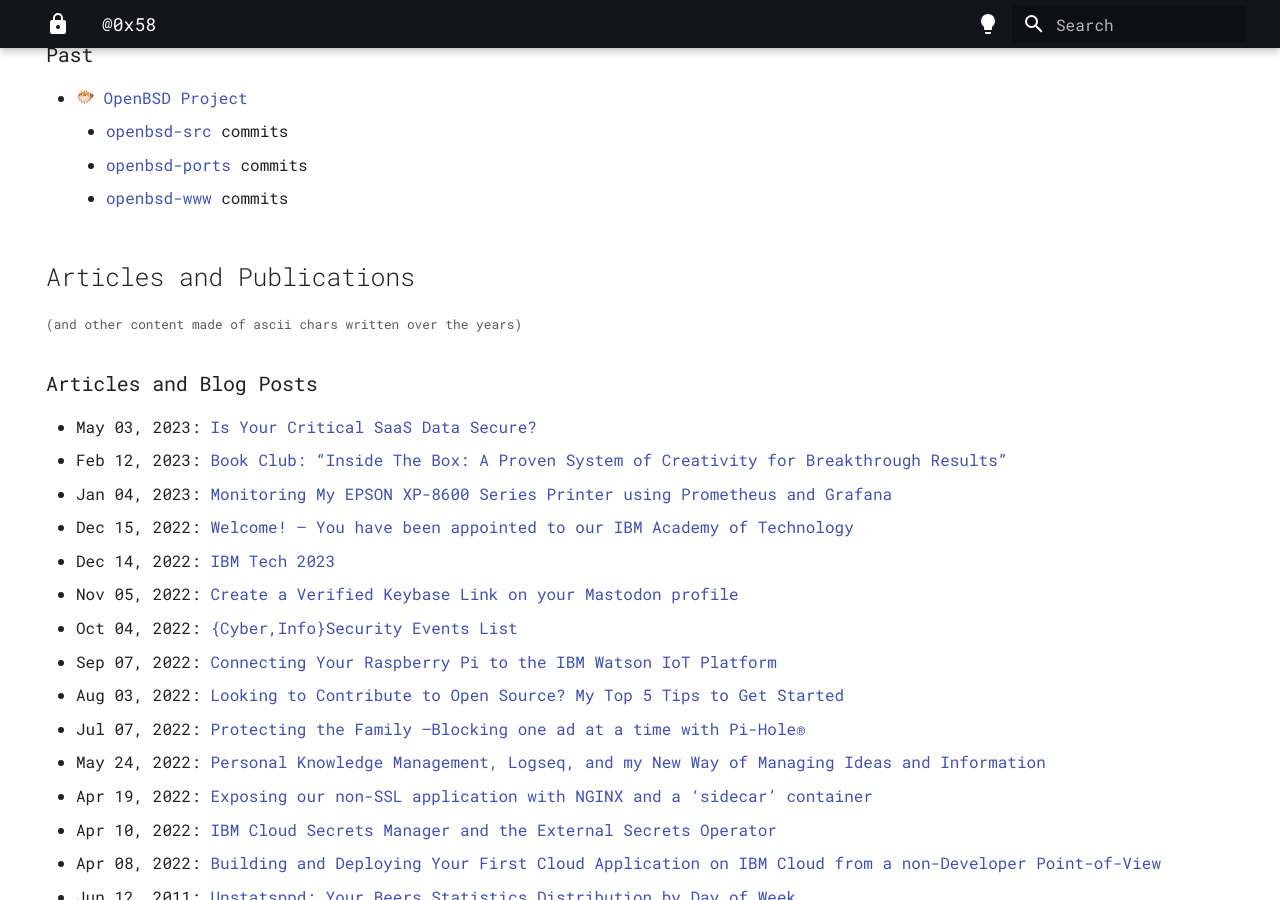
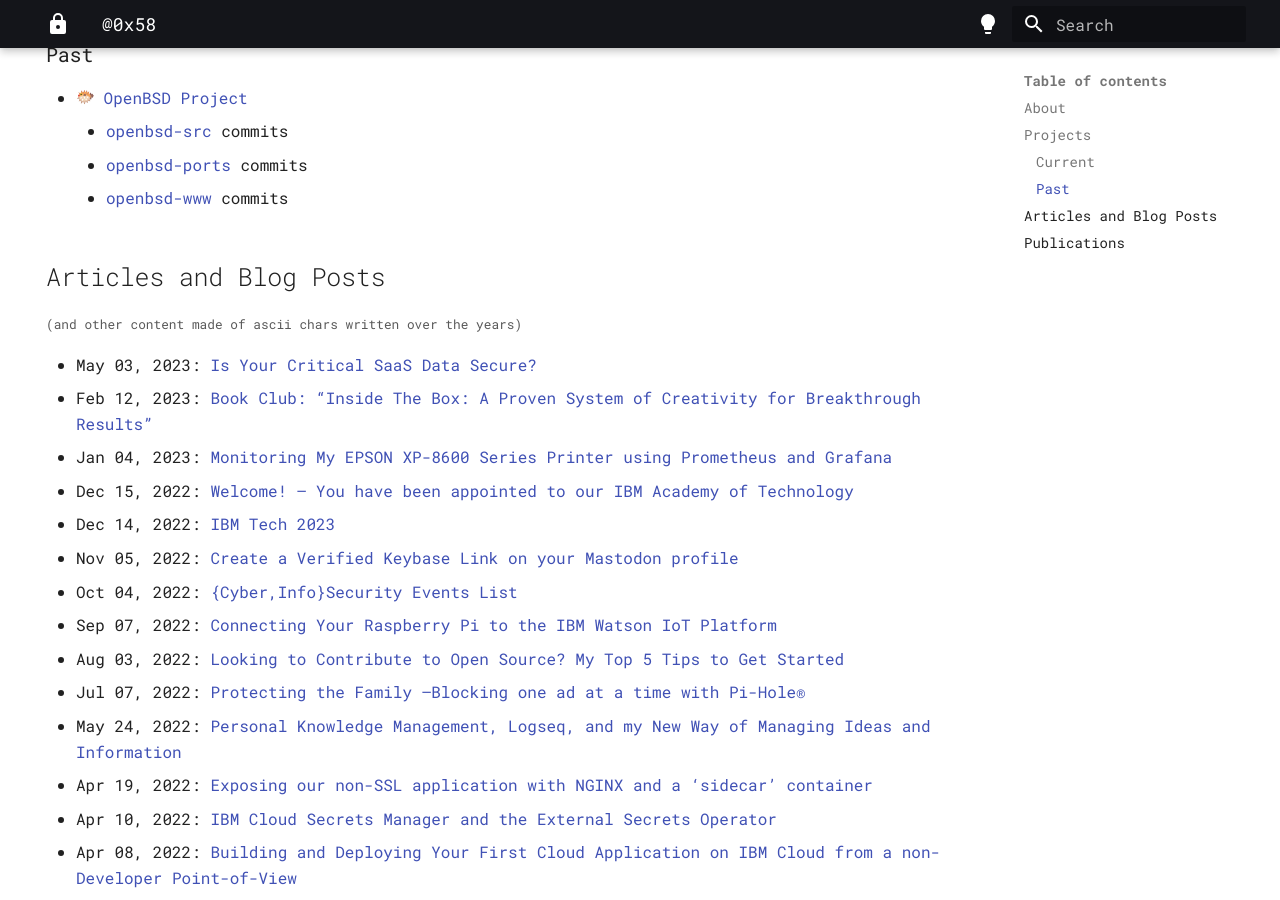
Before and after one commit to xsa/0x58.santolaria.net, an MkDocs documentation site: the page built from docs/index.md, in a window 1280 px wide and 900 px high, scrolled down 697 px. Built offline with MkDocs 1.6.1 and Material for MkDocs 9.7.7, drawn with Linux system fonts in a browser that asks for light colours; emoji names are drawn with the system emoji font; some of the changed lines change nothing that is shown.

Commit message:
Display TOC after all; simplify Articles and publication sections

```diff
--- a/docs/index.md
+++ b/docs/index.md
@@ -1,7 +1,6 @@
 ---
 hide:
     - navigation
-    - toc
 tags:
     - cybersecurity
     - infosec
@@ -37,10 +36,9 @@
     - [openbsd-ports](https://github.com/openbsd/ports/commits?author=xsa){:target="_blank"} commits
     - [openbsd-www](https://github.com/openbsd/www/commits?author=xsa){:target="_blank"} commits
 
-## Articles and Publications
+## Articles and Blog Posts
 <small>(and other content made of ascii chars written over the years)</small>
 
-### Articles and Blog Posts
 - May 03, 2023: [Is Your Critical SaaS Data Secure?](https://securityintelligence.com/posts/is-your-critical-saas-data-secure/)
 - Feb 12, 2023: [Book Club: “Inside The Box: A Proven System of Creativity for Breakthrough Results”](https://0x58.medium.com/book-club-inside-the-box-a-proven-system-of-creativity-for-breakthrough-results-ac788a49b311)
 - Jan 04, 2023: [Monitoring My EPSON XP-8600 Series Printer using Prometheus and Grafana](https://0x58.medium.com/monitoring-my-epson-xp-8600-series-printer-using-prometheus-and-grafana-26d95f5d449d)
@@ -71,5 +69,5 @@
 - Oct 31, 2003: [OpenBSD: SSH pubkey authentication](articles/openbsd-ssh-pubkey-auth.md)
 - May 21, 2003: [OpenBSD: Using Procmail and Mutt to filter mailing lists](articles/openbsd-procmail-mutt.md)
 
-### Publications
+## Publications
 - Jan 01, 2004: [The aMAZE LightBench: a web interface to a relational database of cellular processes](https://pubmed.ncbi.nlm.nih.gov/14681453/)
```
